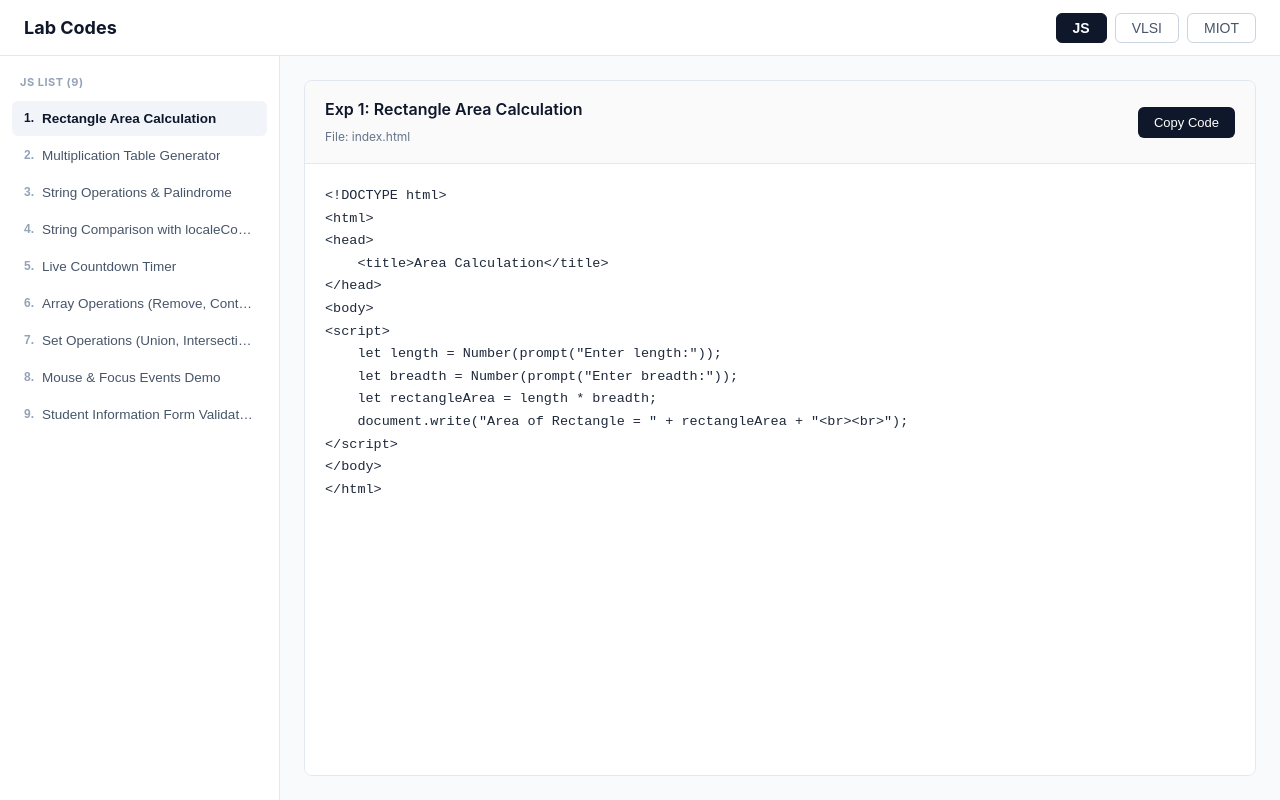
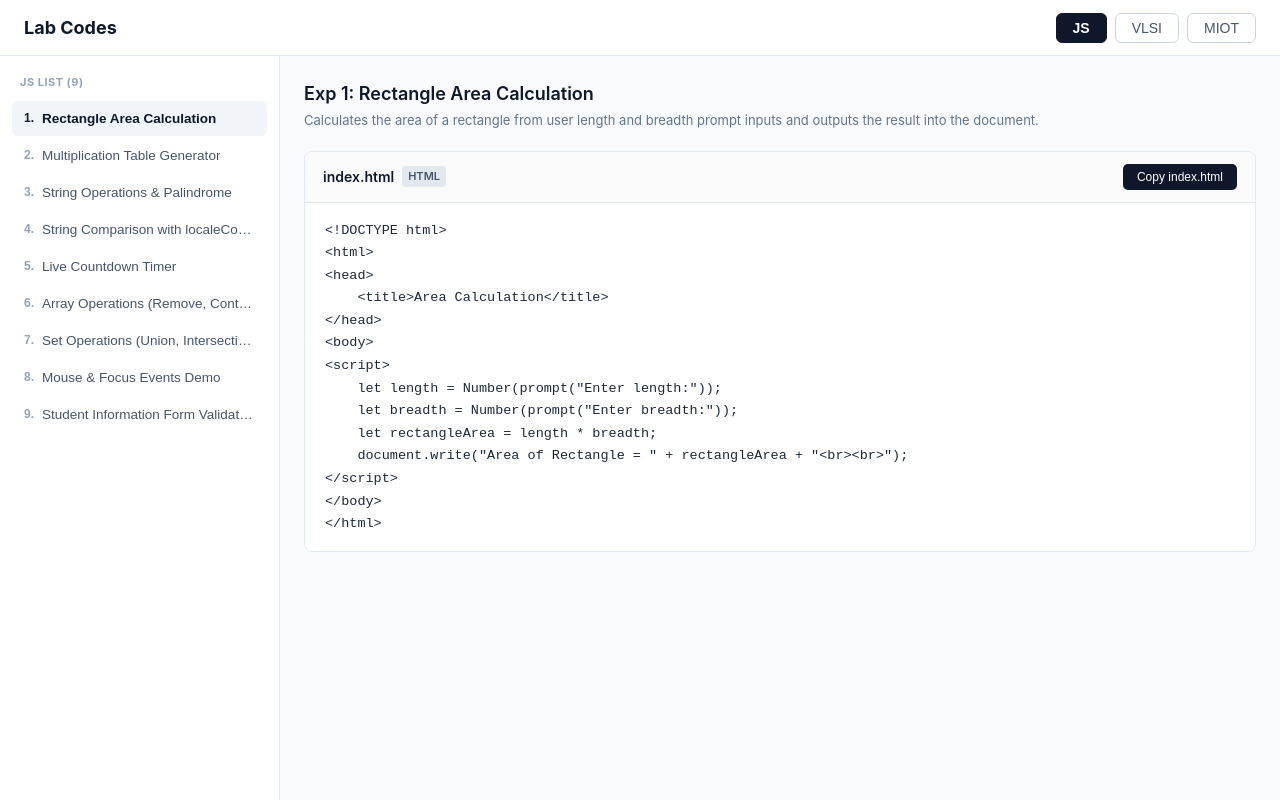
Before and after one commit to AmateurMind/VLSI_JS_MIOT, a React (Vite) app: page / in a window 1280 px wide. Built offline with nearby package versions, Linux system fonts and the light colour scheme.

Commit message:
Show both HTML and script.js simultaneously in Exp 10 with dedicated copy buttons

```diff
--- a/src/App.jsx
+++ b/src/App.jsx
@@ -4,26 +4,23 @@ import { EXPERIMENTS_DATA } from './data/experiments';
 export default function App() {
   const [category, setCategory] = useState('JS');
   const [selectedId, setSelectedId] = useState('js-exp1');
-  const [activeFileIndex, setActiveFileIndex] = useState(0);
-  const [copied, setCopied] = useState(false);
+  const [copiedKey, setCopiedKey] = useState(null);
 
   const experiments = EXPERIMENTS_DATA[category] || [];
   const currentExp = experiments.find((e) => e.id === selectedId) || experiments[0];
-  const currentFile = currentExp?.codeFiles?.[activeFileIndex] || currentExp?.codeFiles?.[0];
 
   const handleCategoryChange = (cat) => {
     setCategory(cat);
     const first = EXPERIMENTS_DATA[cat]?.[0];
     if (first) {
       setSelectedId(first.id);
-      setActiveFileIndex(0);
     }
   };
 
-  const handleCopy = (code) => {
+  const handleCopy = (code, key) => {
     navigator.clipboard.writeText(code);
-    setCopied(true);
-    setTimeout(() => setCopied(false), 2000);
+    setCopiedKey(key);
+    setTimeout(() => setCopiedKey(null), 2000);
   };
 
   return (
@@ -101,11 +98,7 @@ export default function App() {
             return (
               <button
                 key={exp.id}
-                onClick={() => {
-                  setSelectedId(exp.id);
-                  setActiveFileIndex(0);
-                  setCopied(false);
-                }}
+                onClick={() => setSelectedId(exp.id)}
                 style={{
                   width: '100%',
                   textAlign: 'left',
@@ -144,28 +137,44 @@ export default function App() {
         <main
           style={{
             flex: 1,
+            overflowY: 'auto',
+            padding: '24px',
             display: 'flex',
             flexDirection: 'column',
-            overflow: 'hidden',
-            padding: '24px'
+            gap: '20px'
           }}
         >
           {currentExp ? (
+            <>
+              {/* Experiment Title */}
+              <div>
+                <h1 style={{ fontSize: '18px', fontWeight: 600, color: '#0f172a', margin: 0 }}>
+                  {currentExp.title}
+                </h1>
+                <p style={{ fontSize: '13px', color: '#64748b', marginTop: '4px' }}>
+                  {currentExp.description}
+                </p>
+              </div>
+
+              {/* All files rendered visible together (e.g. index.html AND script.js for exp 10) */}
+              {currentExp.codeFiles.map((file, fileIdx) => {
+                const copyKey = `${currentExp.id}-${file.filename}`;
+                const isCopied = copiedKey === copyKey;
+
+                return (
                   <div
+                    key={file.filename}
                     style={{
                       background: '#ffffff',
                       border: '1px solid #e2e8f0',
                       borderRadius: '8px',
-                display: 'flex',
-                flexDirection: 'column',
-                height: '100%',
                       overflow: 'hidden'
                     }}
                   >
-              {/* Card Header */}
+                    {/* Header for this file */}
                     <div
                       style={{
-                  padding: '16px 20px',
+                        padding: '12px 18px',
                         borderBottom: '1px solid #e2e8f0',
                         display: 'flex',
                         alignItems: 'center',
@@ -173,69 +182,53 @@ export default function App() {
                         background: '#fafafa'
                       }}
                     >
-                <div>
-                  <h2 style={{ fontSize: '16px', fontWeight: 600, color: '#0f172a', marginBottom: '2px' }}>
-                    {currentExp.title}
-                  </h2>
-                  <span style={{ fontSize: '12px', color: '#64748b' }}>
-                    File: {currentFile?.filename || currentExp.file}
+                      <div style={{ display: 'flex', alignItems: 'center', gap: '8px' }}>
+                        <span style={{ fontWeight: 600, fontSize: '14px', color: '#0f172a' }}>
+                          {file.filename}
+                        </span>
+                        <span
+                          style={{
+                            fontSize: '11px',
+                            background: '#e2e8f0',
+                            color: '#475569',
+                            padding: '2px 6px',
+                            borderRadius: '4px',
+                            textTransform: 'uppercase',
+                            fontWeight: 600
+                          }}
+                        >
+                          {file.language}
                         </span>
                       </div>
 
-                <div style={{ display: 'flex', alignItems: 'center', gap: '10px' }}>
-                  {/* File Selector if multiple files */}
-                  {currentExp.codeFiles.length > 1 && (
-                    <div style={{ display: 'flex', gap: '4px' }}>
-                      {currentExp.codeFiles.map((f, idx) => (
                       <button
-                          key={f.filename}
-                          onClick={() => {
-                            setActiveFileIndex(idx);
-                            setCopied(false);
-                          }}
+                        onClick={() => handleCopy(file.code, copyKey)}
                         style={{
-                            padding: '4px 10px',
-                            borderRadius: '4px',
-                            border: '1px solid #cbd5e1',
-                            background: activeFileIndex === idx ? '#0f172a' : '#ffffff',
-                            color: activeFileIndex === idx ? '#ffffff' : '#475569',
-                            fontSize: '12px',
-                            cursor: 'pointer'
-                          }}
-                        >
-                          {f.filename}
-                        </button>
-                      ))}
-                    </div>
-                  )}
-
-                  {/* Copy Button */}
-                  <button
-                    onClick={() => handleCopy(currentFile?.code || '')}
-                    style={{
-                      background: copied ? '#15803d' : '#0f172a',
+                          background: isCopied ? '#15803d' : '#0f172a',
                           color: '#ffffff',
                           border: 'none',
-                      padding: '8px 16px',
-                      borderRadius: '6px',
-                      fontSize: '13px',
+                          padding: '6px 14px',
+                          borderRadius: '5px',
+                          fontSize: '12px',
                           fontWeight: 500,
                           cursor: 'pointer',
                           transition: 'background 0.15s ease'
                         }}
                       >
-                    {copied ? '✓ Copied' : 'Copy Code'}
+                        {isCopied ? '✓ Copied' : `Copy ${file.filename}`}
                       </button>
                     </div>
-              </div>
 
-              {/* Code Block */}
-              <div style={{ flex: 1, overflow: 'auto', padding: '20px', background: '#ffffff' }}>
+                    {/* Code Content */}
+                    <div style={{ padding: '16px 20px', background: '#ffffff', overflowX: 'auto' }}>
                       <pre style={{ margin: 0, color: '#1e293b' }}>
-                  <code>{currentFile?.code}</code>
+                        <code>{file.code}</code>
                       </pre>
                     </div>
                   </div>
+                );
+              })}
+            </>
           ) : (
             <div style={{ color: '#64748b', fontSize: '14px' }}>Select an experiment from the left sidebar.</div>
           )}
```
Lines whose indentation alone changed are shown as unchanged.
